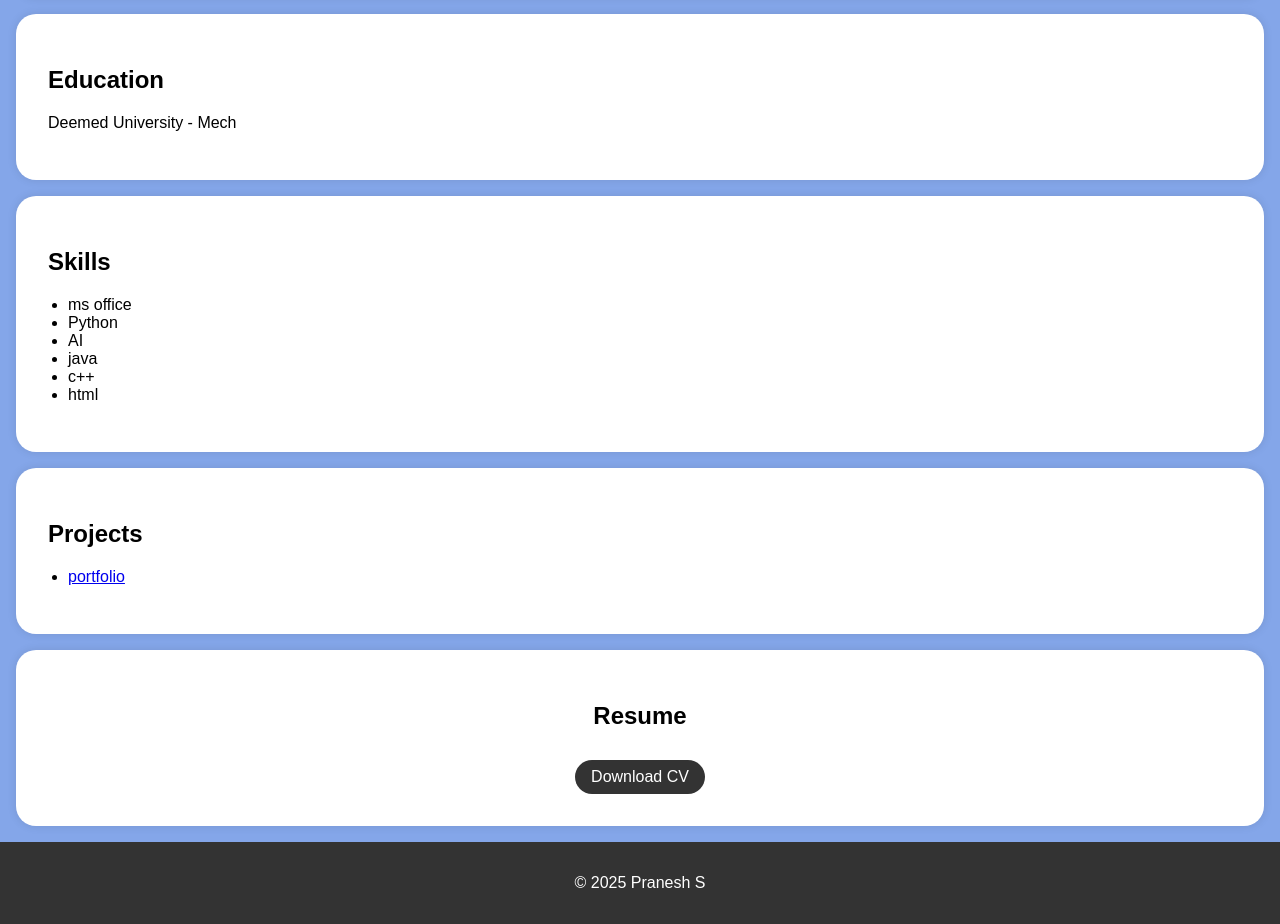
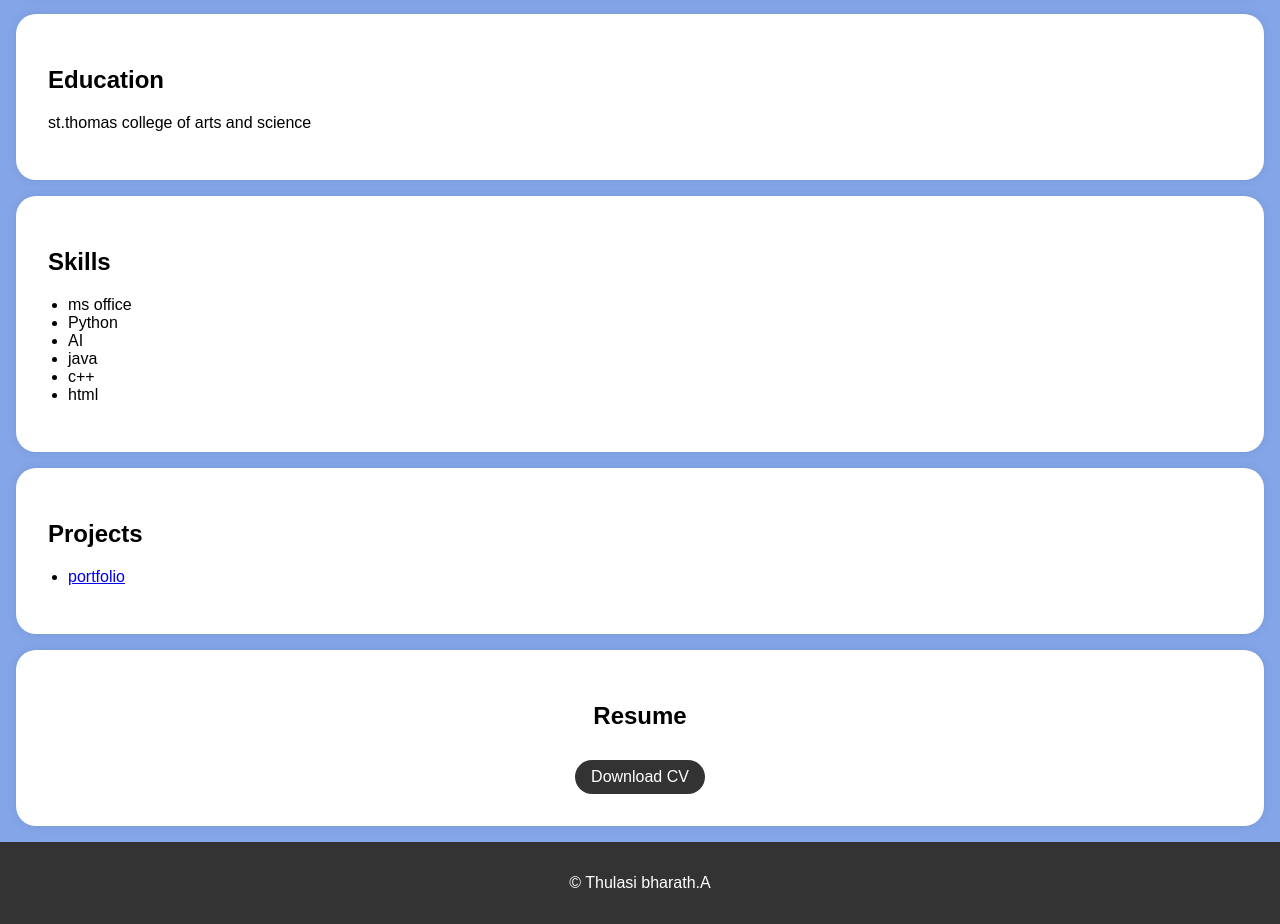
Before and after one commit to Thulasibharath/Thulasi-bharath-, a plain HTML site: page index.html in a window 1280 px wide. Shown: the part 468-1392 px from the top of the page. Drawn offline with Linux system fonts and the light colour scheme.

Commit message:
Update index.html

```diff
--- a/index.html
+++ b/index.html
@@ -128,7 +128,7 @@
     <section id="education">
         <div class="section-content">
             <h2>Education</h2>
-            <p>Deemed University  - Mech</p>
+            <p>st.thomas college of arts and science </p>
 
 
         </div>
@@ -170,7 +170,7 @@
     </section>
 
     <footer>
-        <p>&copy; 2025 Pranesh S</p>
+        <p>&copy; Thulasi bharath.A</p>
     </footer>
 
     <script>
```
